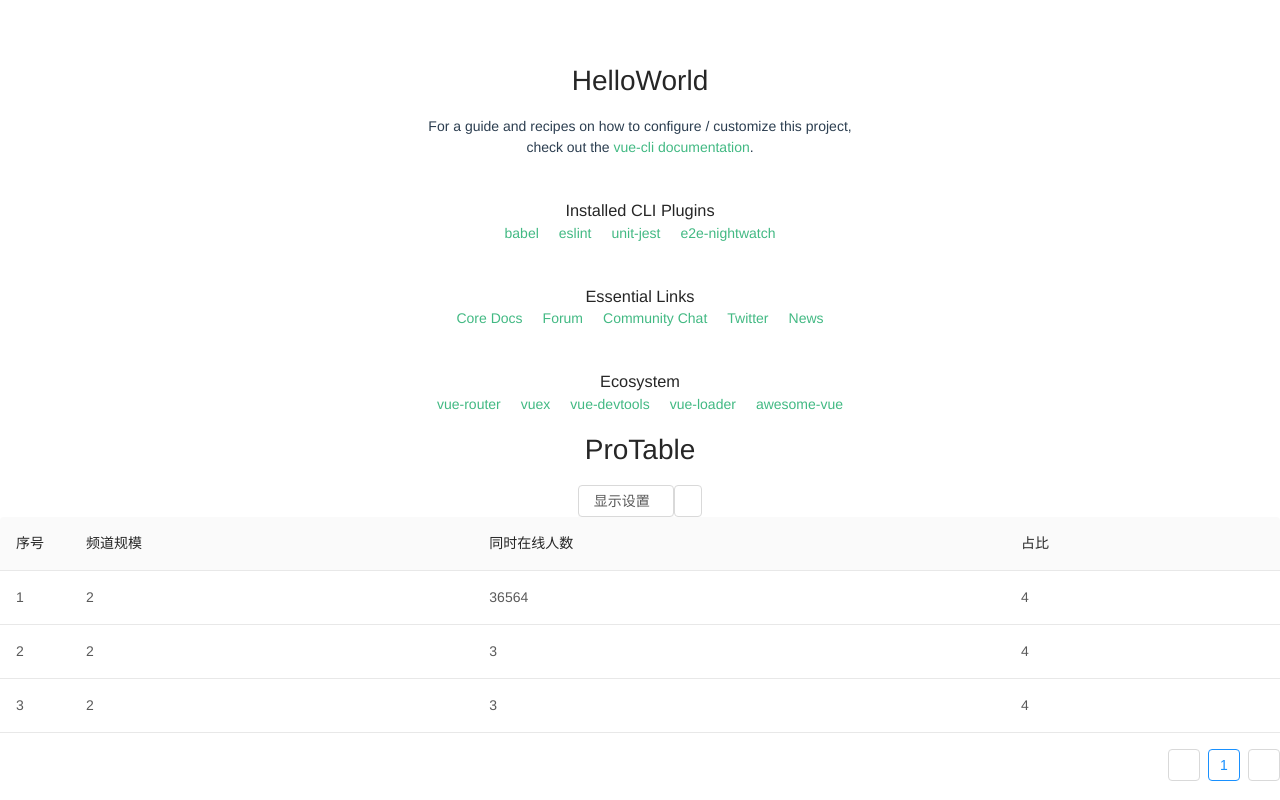
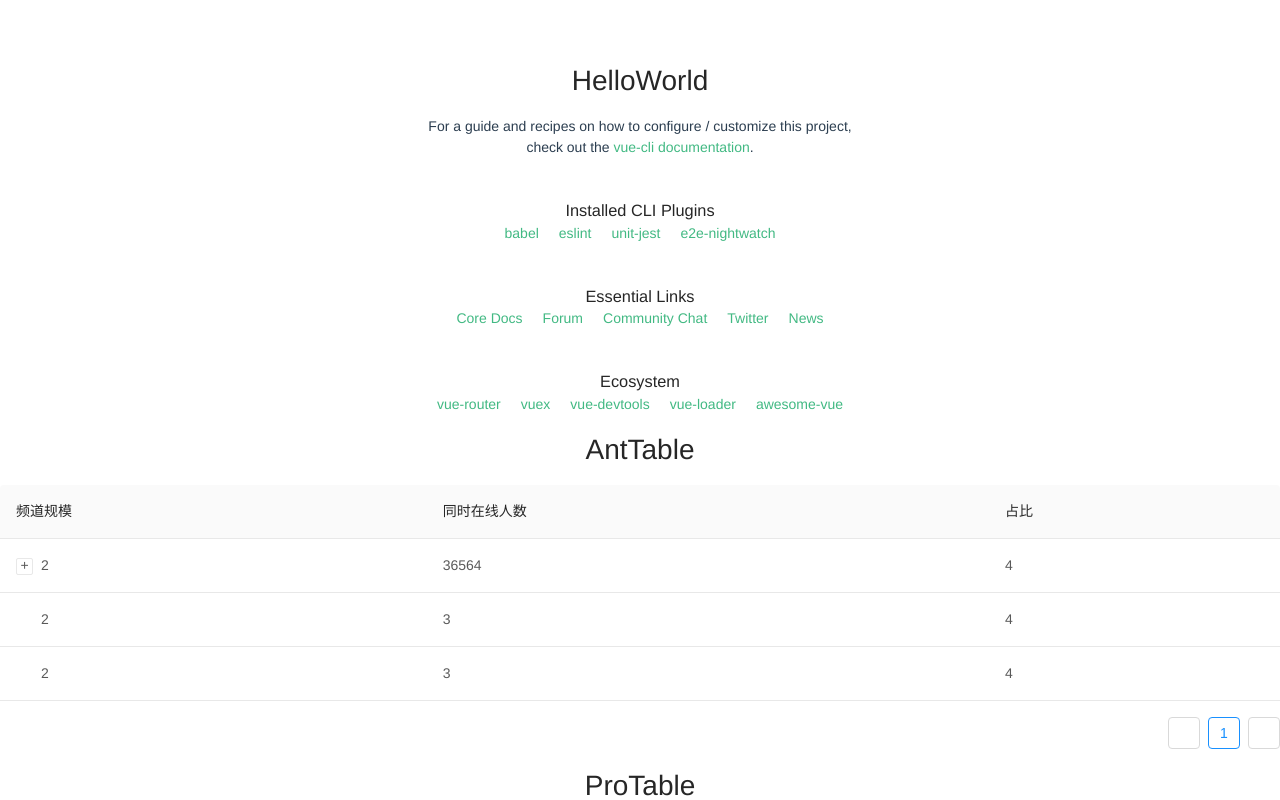
Before and after one commit to EmiyaYang/MyVueComponents, a Vue app: page / in a window 1280 px wide. Shown: the top 800 px of the page. Built offline with nearby package versions, Linux system fonts and the light colour scheme.

Commit message:
fix(pro-table): block getExpandIcon

```diff
--- a/src/App.vue
+++ b/src/App.vue
@@ -3,6 +3,10 @@
     <h1>HelloWorld</h1>
 
     <HelloWorld />
+
+    <h1>AntTable</h1>
+
+    <a-table :columns="columns" :dataSource="dataSource" />
 
     <h1>ProTable</h1>
     <ProTable :columns="columns" :dataSource="dataSource" />
@@ -31,11 +35,6 @@ export default {
     return {
       columns: [
         {
-          title: "序号",
-          width: "70px",
-          customRender: (value, row, index) => <span>{index + 1}</span>
-        },
-        {
           title: "频道规模",
           dataIndex: "a",
           selectable: true
@@ -56,7 +55,15 @@ export default {
           key: 1,
           a: 2,
           b: 36564,
-          c: 4
+          c: 4,
+          children: [
+            {
+              key: 12,
+              a: 2,
+              b: 36564,
+              c: 4
+            }
+          ]
         },
         {
           key: 2,
--- a/src/components/ProTable/index.jsx
+++ b/src/components/ProTable/index.jsx
@@ -368,7 +368,7 @@ export default {
       rowKey: this.rowKey,
       dataSource: this.computedDataSource,
       columns: this.filteredColumns,
-      expandIcon: this.getExpandIcon,
+      // expandIcon: this.getExpandIcon,
       expandedRowKeys: this.expandedRowKeys,
       pagination: this.pagination,
       rowClassName: this.getRowClassName,
```
Also changed, not shown: 1 other file (tests, documents, lock files or other folders).
